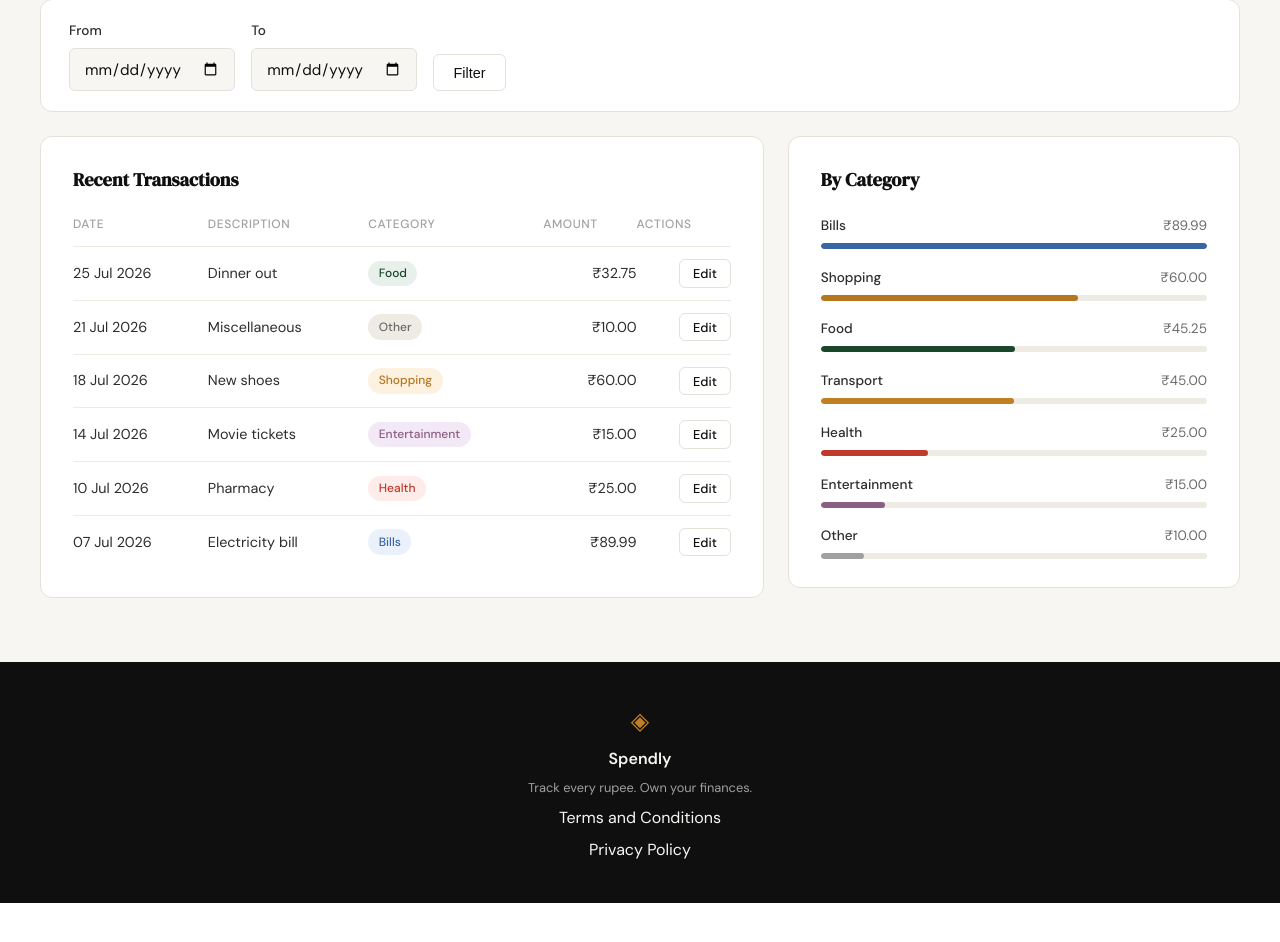
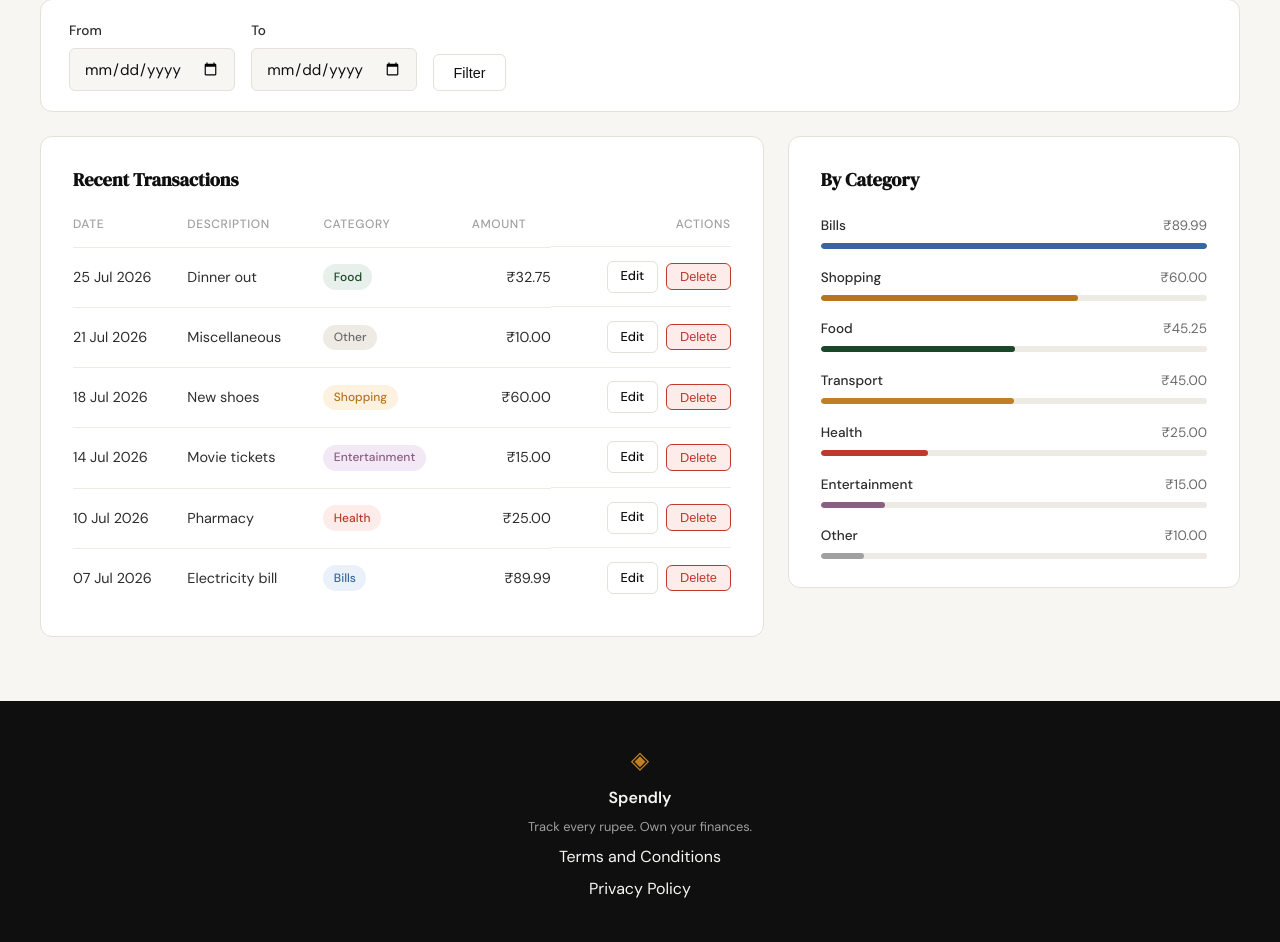
Before and after one commit to PrasadBant/Spendly, a Flask app: page /profile in a window 1280 px wide. Shown: the part 496-1438 px from the top of the page. Before the commit the page ends 1399 px from the top, so only its background shows below. Run offline with Flask 3, Linux system fonts and the light colour scheme; the visitor is signed in with stand-in values (Sample User, id 1); data comes from the database, SQL or seed files in the repository.

Commit message:
feat: add delete expense button with confirmation dialog

```diff
--- a/app.py
+++ b/app.py
@@ -11,6 +11,7 @@ from database.db import (
     CATEGORIES,
     create_expense,
     create_user,
+    delete_expense_by_id,
     delete_user,
     get_category_breakdown,
     get_db,
@@ -313,9 +314,17 @@ def edit_expense(id):
     return redirect(url_for("profile"))
 
 
-@app.route("/expenses/<int:id>/delete")
+@app.route("/expenses/<int:id>/delete", methods=["POST"])
 def delete_expense(id):
-    return "Delete expense — coming in Step 9"
+    if "user_id" not in session:
+        return redirect(url_for("login"))
+
+    expense = get_expense_by_id(id)
+    if expense is None or expense["user_id"] != session["user_id"]:
+        abort(404)
+
+    delete_expense_by_id(id)
+    return redirect(url_for("profile"))
 
 
 # ------------------------------------------------------------------ #
--- a/database/db.py
+++ b/database/db.py
@@ -80,6 +80,15 @@ def update_expense(expense_id, amount, category, date, description):
             "WHERE id = ?",
             (amount, category, date, description, expense_id),
         )
+        conn.commit()
+    finally:
+        conn.close()
+
+
+def delete_expense_by_id(expense_id):
+    conn = get_db()
+    try:
+        conn.execute("DELETE FROM expenses WHERE id = ?", (expense_id,))
         conn.commit()
     finally:
         conn.close()
--- a/static/css/profile.css
+++ b/static/css/profile.css
@@ -170,7 +170,13 @@
 
 .col-amount { text-align: right; }
 
-.col-actions { text-align: right; white-space: nowrap; }
+.col-actions {
+    display: flex;
+    justify-content: flex-end;
+    align-items: center;
+    gap: 0.5rem;
+    white-space: nowrap;
+}
 
 .cat-badge {
     display: inline-block;
@@ -271,11 +277,6 @@
     background: var(--paper-warm);
 }
 
-.btn-table {
-    padding: 0.3rem 0.8rem;
-    font-size: 0.8rem;
-}
-
 .btn-danger {
     padding: 0.6rem 1.2rem;
     border-radius: var(--radius-sm);
@@ -292,3 +293,8 @@
     background: var(--danger);
     color: var(--paper-card);
 }
+
+.btn-table {
+    padding: 0.3rem 0.8rem;
+    font-size: 0.8rem;
+}
--- a/static/js/main.js
+++ b/static/js/main.js
@@ -12,4 +12,15 @@ document.addEventListener("DOMContentLoaded", function () {
             }
         });
     }
+
+    document.querySelectorAll(".expense-delete-form").forEach(function (form) {
+        form.addEventListener("submit", function (e) {
+            var confirmed = confirm(
+                "Are you sure you want to delete this expense? This cannot be undone."
+            );
+            if (!confirmed) {
+                e.preventDefault();
+            }
+        });
+    });
 });
--- a/templates/profile.html
+++ b/templates/profile.html
@@ -82,6 +82,9 @@
                             <td class="col-amount">₹{{ "{:,.2f}".format(expense["amount"]) }}</td>
                             <td class="col-actions">
                                 <a href="{{ url_for('edit_expense', id=expense['id']) }}" class="btn-secondary btn-table">Edit</a>
+                                <form method="POST" action="{{ url_for('delete_expense', id=expense['id']) }}" class="expense-delete-form">
+                                    <button type="submit" class="btn-danger btn-table">Delete</button>
+                                </form>
                             </td>
                         </tr>
                         {% endfor %}
```
Also changed, not shown: .claude/specs/09-delete-expense.md (added).
